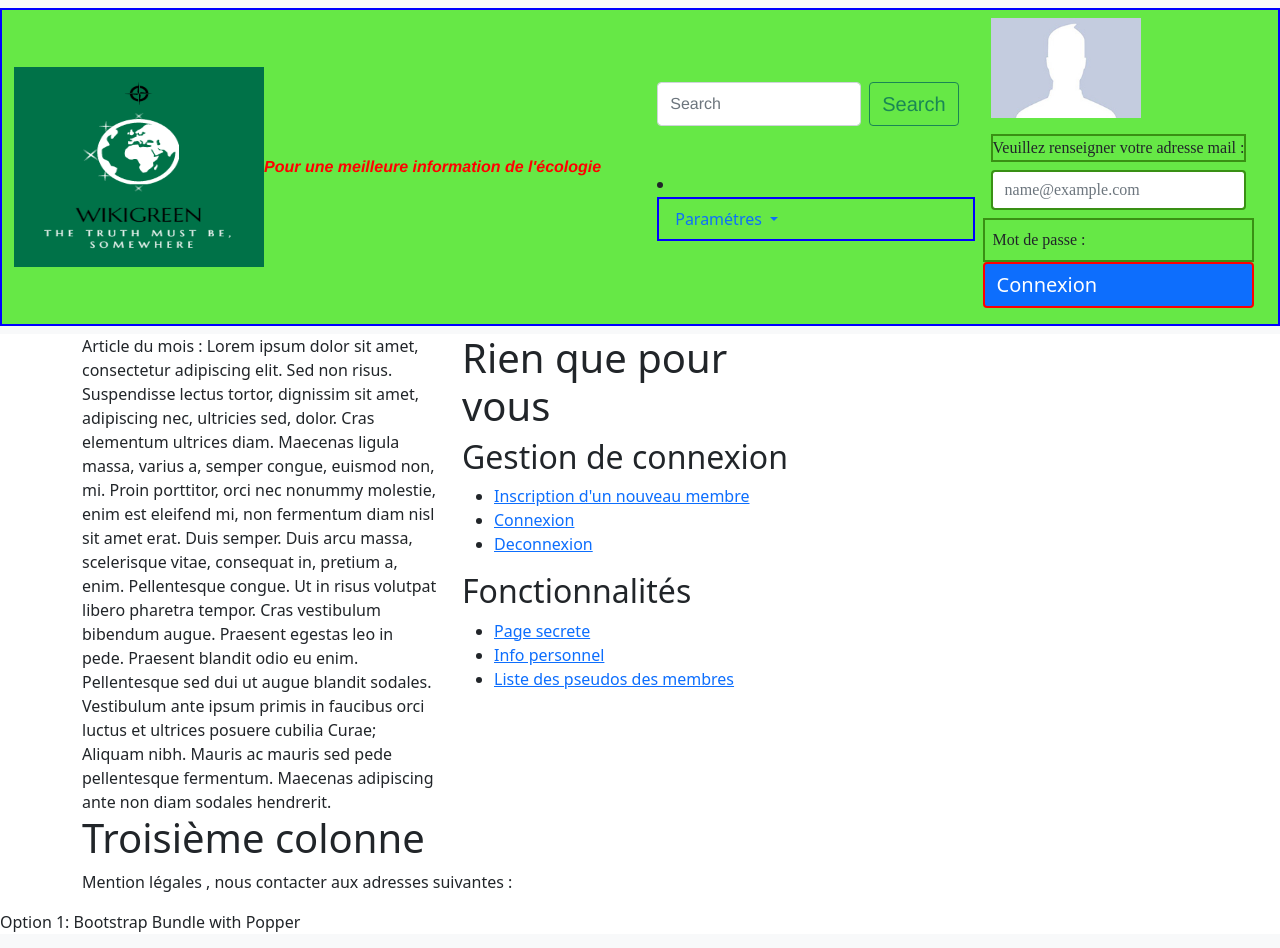
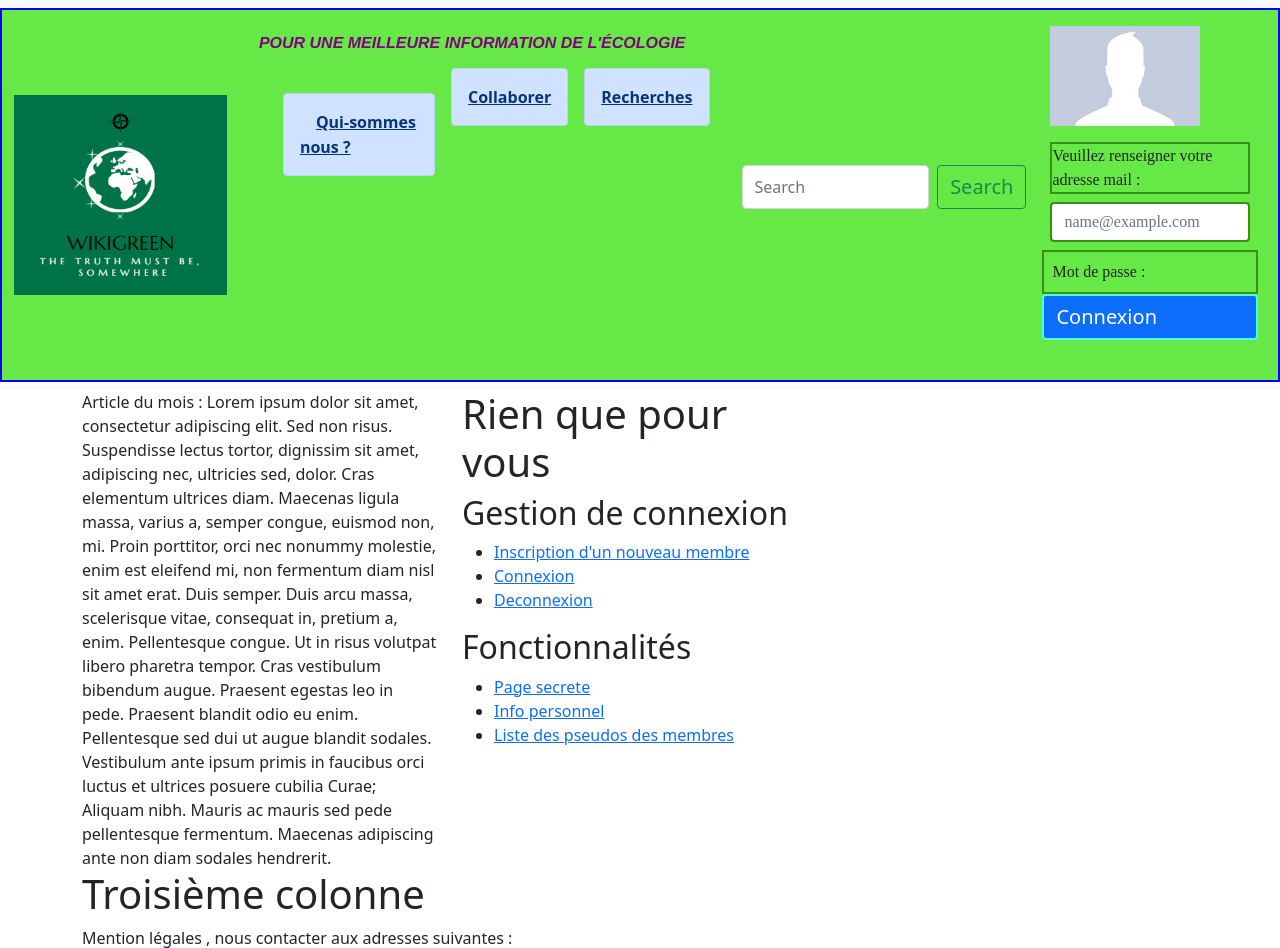
Before and after one commit to CThion/wikigreen, a PHP site: page /index.php in a window 1280 px wide. Shown: the top 948 px of the page. Run offline with PHP 8.4, Linux system fonts and the light colour scheme; tables that the repository leaves empty hold one stand-in row (values such as "Sample post"); a stand-in replaces the project's code that opens the database connection.

Commit message:
CSS + Mise à jour de l'en tête)
Mise à jour de l'entête avec l'ajout des boutons collaborer , qui sommes nous et recherche au bon endroit + Modification de all-debutpage.inc.php pour adapter l'en tête

```diff
--- a/all-debutpage.inc.php
+++ b/all-debutpage.inc.php
@@ -19,36 +19,61 @@
   <header>
     <nav class="navbar navbar-expand-lg navbar-light bg-light">
       <div class="container-fluid">
+
         <img src="images/logo/logo-wikigreen/logo-1/logo300.png" alt="Logo du site" width="250" height="200" /> <a class="navbar-brand" href="#">
-          <span class="navbar-brand mb-0 h1" id = "Citation">Pour une meilleure information de l'écologie </span>
+		<div class="d-flex flex-row bd-highlight mb-3">
+
+			<div class="d-flex flex-column bd-highlight mb-3">
+
+			<div class="p-2 bd-highlight">
+			</div>
+
+
+		 <div class="align-self-xl-center">
+		 <span class="navbar-brand mb-3 h1" id = "Citation">Pour une meilleure information de l'écologie </span>
+		 </div>
+
+		<div class="d-flex flex-row bd-highlight mb-3">
+		 <div class="p-2 bd-highlight">
+		 <div class="alert alert-primary" role="alert">
+		 <a href="Qui-sommes-nous.php" class="alert-link">Qui-sommes nous ?</a>
+		 </div>
+		</div>
+		 <div class="p-2 bd-highlight">
+		 <div class="alert alert-primary" role="alert">
+		 <a href="#" class="alert-link">Collaborer</a>
+		 </div>
+		 </div>
+
+		 <div class="p-2 bd-highlight">
+		 <div class="alert alert-primary" role="alert">
+		 <a href="#" class="alert-link">Recherches</a>
+		 </div>
+		</div>
+		</div>
+
+		</div>
+		  <div class="p-2 bd-highlight">
           <button class="navbar-toggler" type="button" data-bs-toggle="collapse" data-bs-target="#navbarSupportedContent" aria-controls="navbarSupportedContent" aria-expanded="false" aria-label="Toggle navigation">
+
             <span class="navbar-toggler-icon"></span>
+
           </button>
+		  </div>
           <div class="collapse navbar-collapse" id="navbarSupportedContent">
-            <div class="d-flex flex-column bd-highlight mb-3">
-              <div class="p-2 bd-highlight">
+
+            <div class="p-2 bd-highlight">
+			<ul class="navbar-nav me-auto mb-2 mb-lg-0">
+
                 <form class="d-flex">
                   <input class="form-control me-2" type="search" placeholder="Search" aria-label="Search">
                   <button class="btn btn-outline-success" type="submit">Search</button>
                 </form>
-              </div>
-              <div class="p-2 bd-highlight">
-                <li class="nav-item dropdown">
-                  <a class="nav-link dropdown-toggle" href="#" id="navbarDropdown" role="button" data-bs-toggle="dropdown" aria-expanded="false">
-                    Paramétres
-                  </a>
 
-                  <ul class="dropdown-menu" aria-labelledby="navbarDropdown">
-                    <li>  <a class="dropdown-item" href="#">Luminosité</a>  </li>
-                    <li>  <a class="dropdown-item" href="#">Couleur du fond d'écran</a> </li>
-                    <li>  <a class="dropdown-item" href="#">Police d'écriture</a>  </li>
-
-
-				  </ul>
-
-                </li>
-              </div>
-            </div>
+			  </div>
+			  </ul>
+			<div class="d-flex justify-content-end">
+			<div class="p-2 bd-highlight">
             <div class="d-flex flex-column bd-highlight mb-3">
               <div class="p-2 bd-highlight"><img src="images/pp/test.jpg" alt="PP" width="150" height="100" /></div>
               <div class="p-2 bd-highlight"><label for="exampleFormControlInput1" id="test2" class="form-label">Veuillez renseigner votre adresse mail : </label>
@@ -57,7 +82,11 @@
               <div class="p-2 bd-highlight"  id="test2" >Mot de passe : </div>
               <button type="button" class="btn btn-primary" id="Connexion">Connexion</button>
             </div>
-          </div>
+			</div>
+		  </div>
+		  </div>
       </div>
+	  </div>
+
     </nav>
   </header>
--- a/css/notrestyle-bootstrap.css
+++ b/css/notrestyle-bootstrap.css
@@ -10,11 +10,13 @@ font-size: 20px;
 .titrethm
 {
 	font-family: Times New Roman;
+	color: black
 }
 
 .titreart
 {
 	font-family: Helvetica;
+	color : black;
 }
 
 .navbar-brand
@@ -31,19 +33,37 @@ font-size: 20px;
 	border-width: 2px;
 	border-style : solid;
 }
+
+.tab-content
+{
+	border-color: #DA2FCB;
+	border-width: 2px;
+	border-style : solid;
+}
+.Texte
+{
+	line-height: 2em;
+	text-indent: 10px;
+	text-align: center;
+	font-family: Times New Roman;
+	color: black;
+}
+
+#list-tab
+{
+	border-width: 3px;
+	border-color: #DA2FCB;
+	border-style : solid;
+	border-collapse: collapse;
+}
+
 #navbarDropdown
 {
-	border-color: blue;
+	border-color: red;
 	border-width: 2px;
 	border-style : solid;
 }
 
-.list-group-item
-{
-	border-width: 2px;
-	border-color: red;
-	border-style : solid;
-}
 #test2
 {
 	font-family: University Roman;
@@ -55,14 +75,15 @@ font-size: 20px;
 #Connexion
 {
 	text-align: left;
-	border-color: red;
+	border-color: #4BFDE5;
 	border-width: 2px;
 	border-style: solid;
 }
 #Citation
 {
 	font-family: Helvetica;
-	/* font-size: 30px; */
+    /* font-size: 70px; */
 	font-weight: bold;
-	color: red;
+	color: purple;
+	text-transform: uppercase;
 }
--- a/disp-art-full.php
+++ b/disp-art-full.php
@@ -82,7 +82,7 @@ $nbmodif_art = $reponse_nbmodif_art->fetchAll();
             </div>
             <!-- texte de l'article -->
             <div class="col">
-                <p><?php echo $art[0]["texte"]; ?></p>
+                <p class="Texte"><?php echo $art[0]["texte"]; ?></p>
             </div>
             <!-- référence de l'article -->
             <div class="col">
--- a/disp-art-list.php
+++ b/disp-art-list.php
@@ -92,7 +92,7 @@ $nbmodif_art = $reponse_nbmodif_art->fetchAll();
                             <!-- image art -->
                             <img src="images/logo/logo-wikigreen/logo-1/logo300.png" alt="logo300" width="300" height="300" />
                             <!-- texte art -->
-                            <p><?php echo $art[$i]["texte"]; ?></p>
+                            <p class="Texte"> <?php echo $art[$i]["texte"]; ?> </p>
                         </div>
                     <?php
                     }
```
